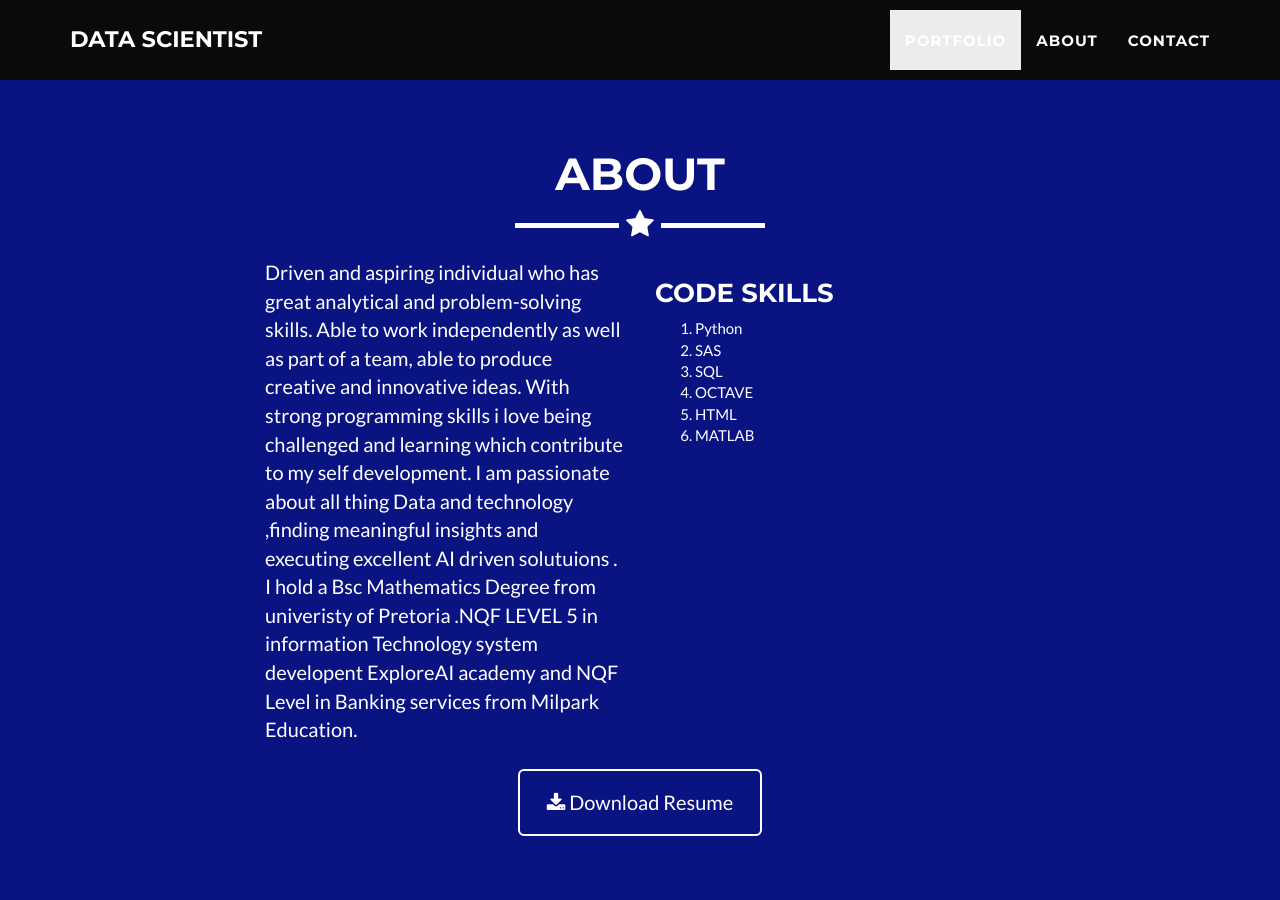
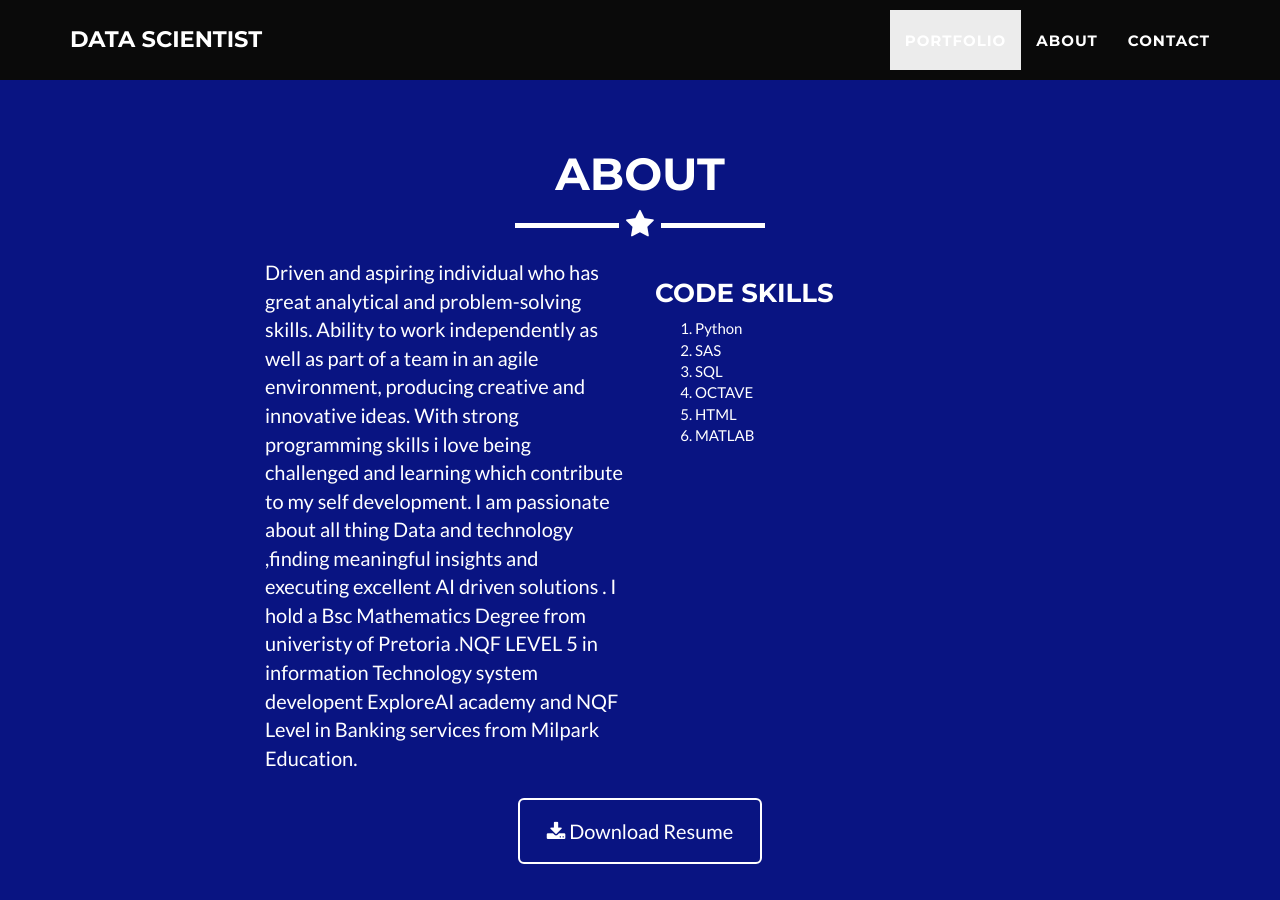
Before and after one commit to ElelwaniTshikovhi/ElelwaniTshikovhi.github.io, a Jekyll site: the page built from _posts/2014-07-18-project-1.markdown, in a window 1280 px wide and 900 px high, scrolled down 1654 px. Built offline with Jekyll 4.4.1, drawn with Linux system fonts in a browser that asks for light colours.

Commit message:
Update about.html

```diff
--- a/_includes/about.html
+++ b/_includes/about.html
@@ -10,9 +10,9 @@
             <div class="row">
                 <div class="col-lg-4 col-lg-offset-2">
                     <p>Driven and aspiring individual who has great analytical and problem-solving skills.
-                        Able to work independently as well as part of a team, able to produce creative and innovative ideas.
+                        Ability to work independently as well as part of a team in an agile environment, producing creative and innovative ideas.
                         With strong programming skills  i love  being challenged and learning which contribute to my self development.
-                        I am passionate about all thing Data and technology ,finding meaningful insights and executing excellent AI driven solutuions .
+                        I am passionate about all thing Data and technology ,finding meaningful insights and executing excellent AI driven solutions .
                         I hold a Bsc Mathematics Degree from univeristy of Pretoria .NQF LEVEL 5 in  information Technology system developent ExploreAI academy and NQF Level in Banking services from Milpark Education.</p>
                 </div>
                 <div class="col-lg-4">
```
